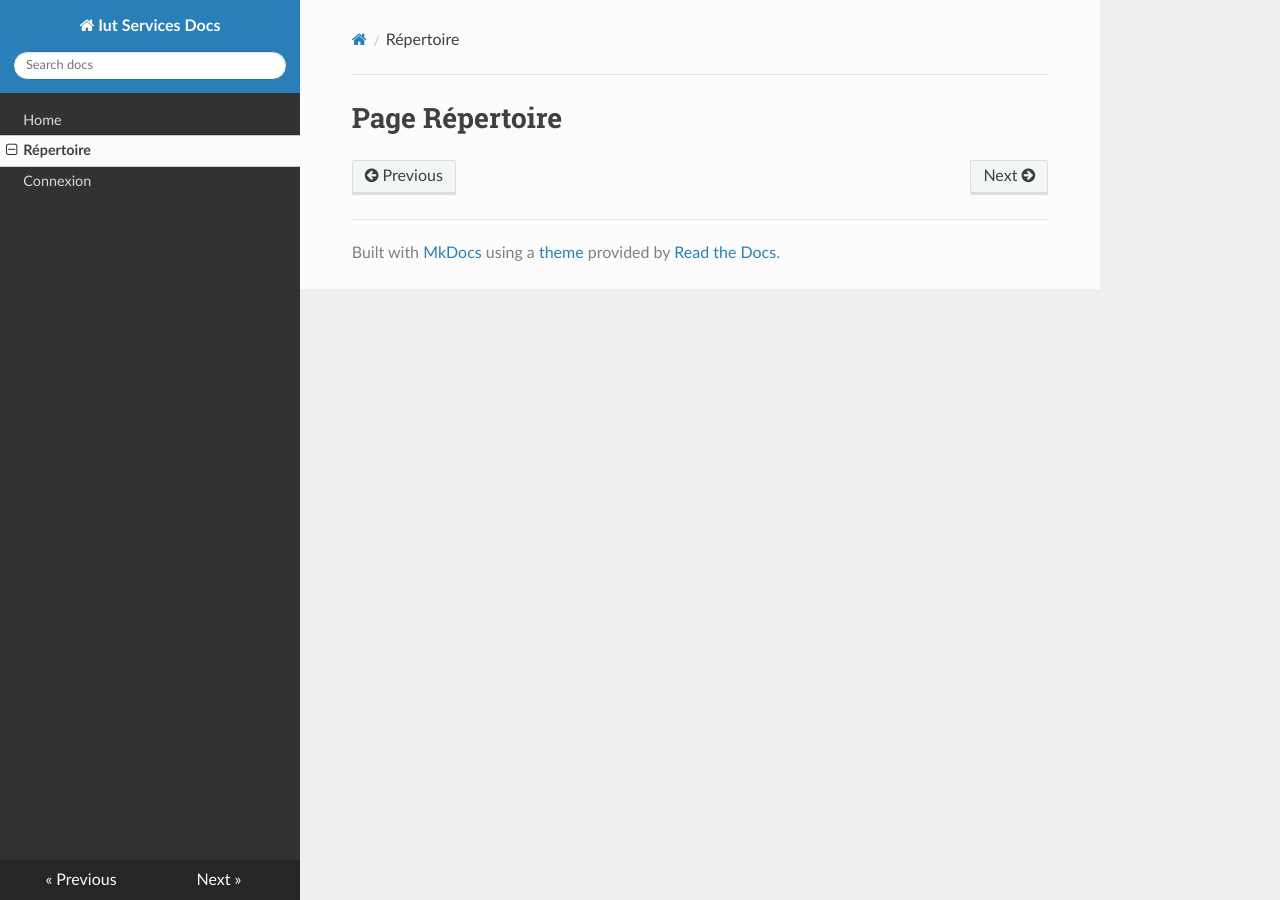
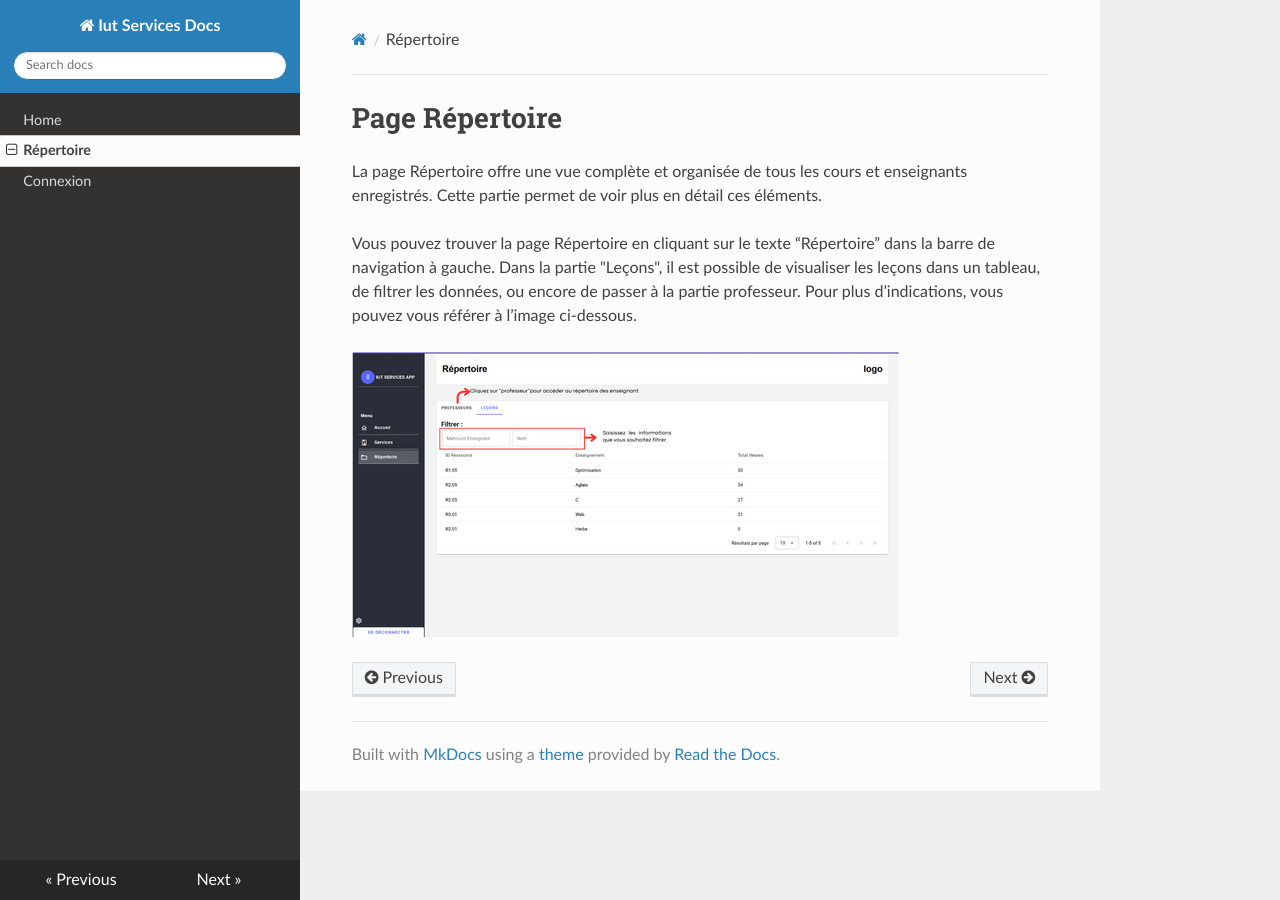
Before and after one commit to anthony-eluecque/iut-services-docs, an MkDocs documentation site: the page built from docs/directory.md, in a window 1280 px wide. Built offline with MkDocs 1.6.1, drawn with Linux system fonts in a browser that asks for light colours; nearby versions of some CDN libraries.

Commit message:
Feat: Page répertoire

```diff
--- a/docs/directory.md
+++ b/docs/directory.md
@@ -1 +1,10 @@
 # Page Répertoire
+
+La page Répertoire offre une vue complète et organisée de tous les cours et enseignants enregistrés. Cette partie permet de voir plus en détail ces éléments.
+
+
+Vous pouvez trouver la page Répertoire en cliquant sur le texte “Répertoire” dans la barre de navigation à gauche.
+Dans la partie "Leçons", il est possible de visualiser les leçons dans un tableau, de filtrer les données, ou encore de passer à la partie professeur. Pour plus d’indications, vous pouvez vous référer à l’image ci-dessous.
+
+
+![Alt text](img/manuel_utilisateur.png)
```
Also changed, not shown: docs/login.md (+1 -1 lines), docs/img/manuel_utilisateur.png (added), docs/img/page_login.png (renamed from docs/images/image.png).
